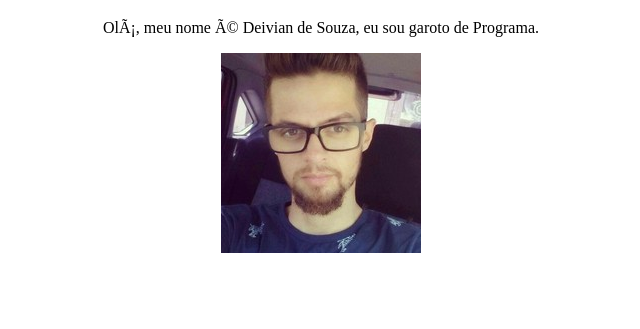
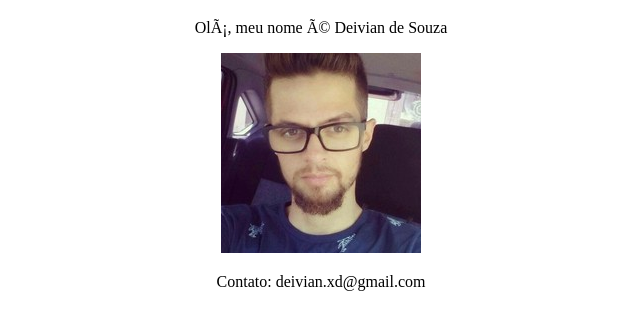
Before and after one commit to DeivianDS/deivianDS.github.io, a plain HTML site: page index.html in a window 1280 px wide. Shown: the part 61-390 px from the top of the page, without its empty margins (319-959 px from the left). Drawn offline with Linux system fonts and the light colour scheme.

Commit message:
contato add

```diff
--- a/index.html
+++ b/index.html
@@ -3,11 +3,12 @@
 <meta http-equiv="Content-Type" contente="text/html; charset=utf-8">
 <body>
 	<h1 style="text-align: center">Bem vindo(a) minha página </h1>
-	<p style="text-align: center;">Olá, meu nome é Deivian de Souza, eu sou garoto de Programa.</p>
+	<p style="text-align: center;">Olá, meu nome é Deivian de Souza</p>
     <center>
        <a href="https://www.udemy.com/user/deivian-de-souza/" target="_blank">
           <img src="imagens/FotoPerfil.jpg">
        </a>
     </center>
+    <p style="text-align: center;">Contato: deivian.xd@gmail.com </p>
 <body>
 </html>
```
